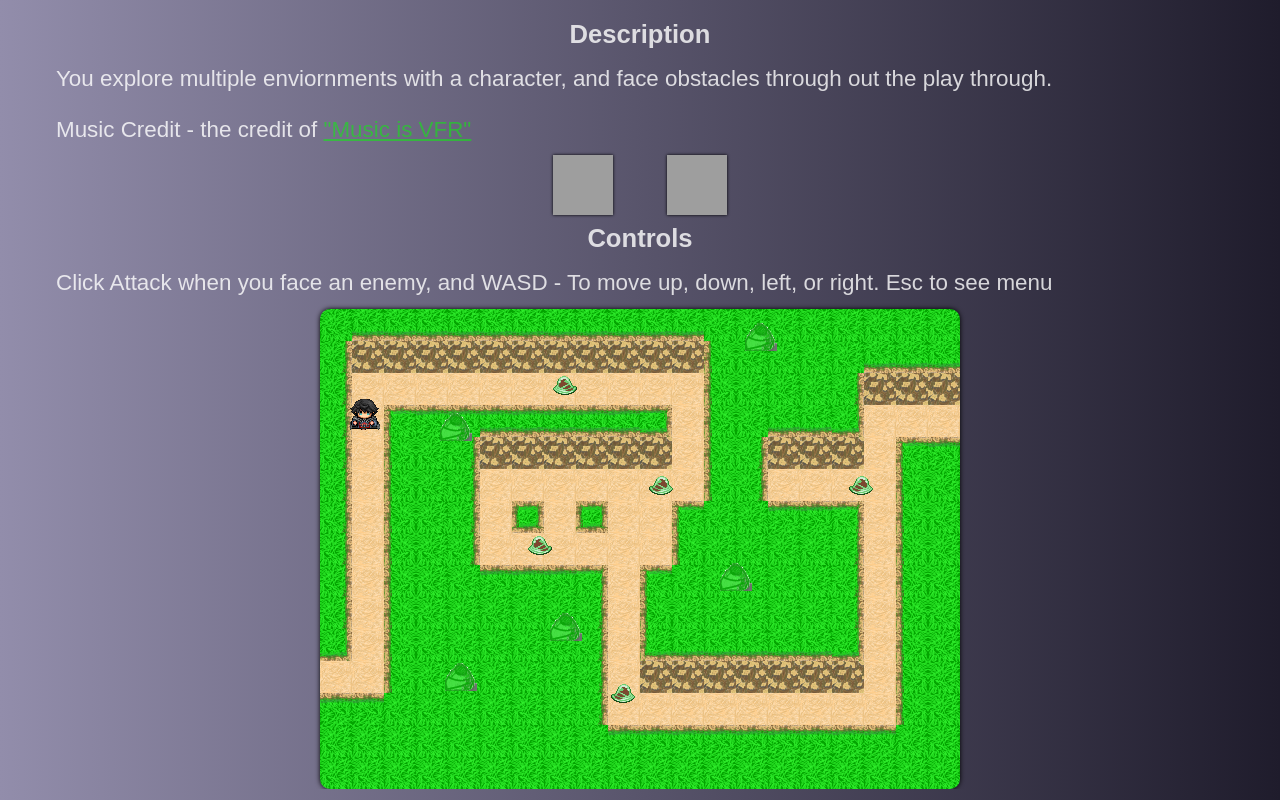
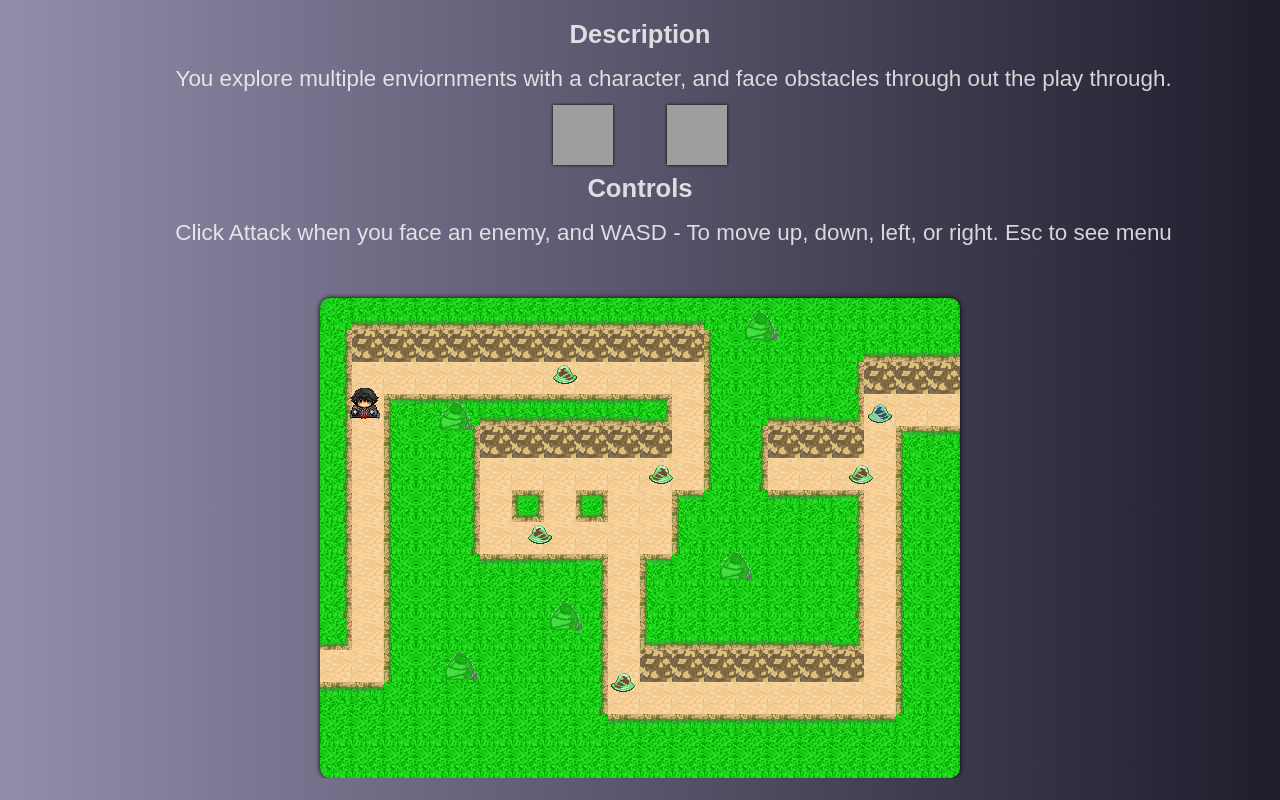
Before and after one commit to Mizuone/Reaver, a website built with webpack: page game/index.html in a window 1280 px wide. Built offline with nearby package versions, Linux system fonts and the light colour scheme; grey boxes are pictures that could not be loaded.

Commit message:
continued with update iteration

```diff
--- a/game/engine/character/player.ts
+++ b/game/engine/character/player.ts
@@ -1,11 +1,10 @@
-import Sprite from '../sprite';
+import Context from '../context/context';
 import Enemy from '../enemy/enemy';
-import playerEntities from '../../entity/character_entities/sprites';
 import Keyboard from '../keyboard';
 import { PlayerMenu } from '../../ui/playerMenu';
-import Context from '../context/context';
+import Sprite from '../sprite';
+import playerEntities from '../../entity/character_entities/sprites';
 import { playerLevelArray } from './playerlevelarray';
-
 
 export default class Player {
   playerSprite: Sprite;
@@ -28,15 +27,12 @@ export default class Player {
   playerMoving: boolean;
   gold: number;
   experience: number;
-  // Player Battle Screen Properties
   fighting: boolean;
   disableAttack: boolean;
   battleTurn: boolean;
   battleMoveForward: boolean;
   battleMoveBackward: boolean;
   victory: boolean;
-
-  // Player Keyboard Properties
   keyboard: Keyboard;
 
   constructor(playerSpriteImage: string) {
@@ -50,24 +46,20 @@ export default class Player {
     this.maxHealth = 100;
     this.defense = 0;
     this.level = 1;
-    this.hitchance = 76;
     this.critchance = 5.0;
     this.direction = [0,0,0];
-    this.playerhit = Math.floor(Math.random() * Math.floor(100)) <= this.hitchance ? true : false;
     this.xCoordinates = 30;
     this.yCoordinates = 90;
     this.damage = this.strength * 4;
     this.playerMoving = false;
     this.gold = 0;
     this.experience = 0;
-    // Player Battle Screen Properties
     this.fighting = false;
     this.battleTurn = false;
     this.battleMoveForward = false;
     this.battleMoveBackward = false;
     this.disableAttack = false;
     this.victory = false;
-    // Player Keyboard Properties
     this.keyboard = new Keyboard(this);
   }
   playerVictoryRewardSequence(enemyObject: Enemy) {
@@ -97,7 +89,7 @@ export default class Player {
     this.health = this.maxHealth;
   }
   levelUpPlayerStats() {
-    this.maxHealth += 50 + Math.ceil(this.stamina * 0.3);
+    this.maxHealth += 25 + Math.ceil(this.stamina * 0.3);
     this.strength += Math.ceil(Math.random() * (4 * 1));
     this.stamina += Math.ceil(Math.random() * (4 * 1));
     this.agility += Math.ceil(Math.random() * (4 * 1));
@@ -122,8 +114,6 @@ export default class Player {
 
   basicAttackSequence(player: Player, enemy: Enemy) {
     if (player.battleTurn) {
-      // Move Player forward on x axis
-      // Once Player reaches certain point do damage to enemy
       if (!player.battleMoveBackward &&
         player.battleMoveForward &&
         player.xCoordinates >= 280) {
@@ -152,8 +142,6 @@ export default class Player {
         }
       }
 
-      // Move Player backward on x axis
-      // Once Player reaches original point, give turn to enemy
       if (!player.battleMoveForward &&
         player.battleMoveBackward &&
         player.xCoordinates <= 348) {
@@ -173,30 +161,11 @@ export default class Player {
   resetPlayerBattleStatusToDefault(enemyObject: Enemy) {
     this.victory = false;
     this.disableAttack = false;
-    this.xCoordinates = enemyObject.startX;
-    this.yCoordinates = enemyObject.startY;
+    this.xCoordinates = enemyObject.aggroX;
+    this.yCoordinates = enemyObject.aggroY;
     this.fighting = false;
     this.direction = [0, 0, 0];
     this.battleMoveBackward = false;
   }
 
 }
-
-/*Reaver.Player = function() {
-
-
-//Player x_y coordinates for positioning
-this.player_startX = null;
-this.player_startY = null;
-this.playerAttack_x = null;
-this.playerAttack_y = null;
-
-//Player Boolean Values for movement checks, and if player is in combat
-this.is_playermove = false;
-this.playerHit = false;
-this.player_moveRight = false;
-this.player_moveLeft = false;
-this.attackShow = true;
-
-
-};*/
--- a/game/engine/character/playerlevelarray.ts
+++ b/game/engine/character/playerlevelarray.ts
@@ -1,2 +1 @@
-// results were from Math.ceil(amounter +=  Math.random() * (100 * 10))
-export const playerLevelArray = [50, 545, 810, 943, 1031, 1713, 2711, 3662, 4561, 5533, 5747, 6080, 6483, 6977, 7345, 7378, 7888, 8068, 8590, 8657, 9068, 9767, 10558, 10857, 11448, 11915, 12681, 13183, 13476, 14356, 15242, 15498, 15694, 16452, 16513, 16836, 17149, 17902, 18065, 18633, 18808, 19165, 19624, 20568, 20964, 21950, 21968, 22239, 23100, 23186, 24083, 25030, 25442, 25697, 26431, 26720, 27215, 27368, 28355, 28662, 29615, 29808, 30080, 31003, 31586, 32484, 33371, 34228, 35144, 35749, 36200, 36288, 37254, 37305, 38227, 38826, 39079, 39284, 39574, 40250, 40626, 40914, 41339, 41623, 42168, 43034, 43928, 44659, 45430, 46291, 46471, 46875, 47780, 48559, 49314, 50017, 50198, 50542, 50935, 50944]
+export const playerLevelArray = [ 125, 350, 810, 943, 1031 ]
--- a/game/engine/enemy/enemy.ts
+++ b/game/engine/enemy/enemy.ts
@@ -24,6 +24,8 @@ export default class Enemy implements NPCComposition {
   direction: number[];
   startX: number;
   startY: number;
+  aggroX: number;
+  aggroY: number;
   patrolled: boolean;
   xCoordinates: number;
   yCoordinates: number;
@@ -48,7 +50,7 @@ export default class Enemy implements NPCComposition {
     this.damage = obj.damage;
     this.goldReward = obj.goldReward;
     this.experienceReward = obj.experienceReward
-    this.direction = [0,0,0];
+    this.direction = [1, 1, 2];
     this.startX = x;
     this.startY = y;
     this.patrolled = false;
@@ -61,13 +63,14 @@ export default class Enemy implements NPCComposition {
     this.dead = false;
   }
 
-  process(influenceObject: Player, composition: CompositionParameters) {
+  process(influenceObject: Player, scene: any, composition?: CompositionParameters) {
     if (this.health <= 0) return;
 
     this.render();
+
     if (this.patrol) this.patrol(composition.patrol.patToX, composition.patrol.patToY);
 
-    this.fightPlayer(influenceObject, this);
+    this.fightPlayer(influenceObject, scene);
   }
 
   render() {
@@ -87,6 +90,8 @@ export default class Enemy implements NPCComposition {
       playerObject.xCoordinates = 350;
       playerObject.yCoordinates = 225;
 
+      this.aggroX = this.xCoordinates;
+      this.aggroY = this.yCoordinates;
       this.xCoordinates = 250;
       this.yCoordinates = 225;
       this.direction = [6,7,8];
--- a/game/engine/enemyentities/shadekeeper.ts
+++ b/game/engine/enemyentities/shadekeeper.ts
@@ -3,9 +3,9 @@ import enemysprites from '../../entity/enemy_entities/sprites';
 export default {
     sprite: enemysprites.shadekeeper,
     name: 'Shade Keeper',
-    health: 100,
+    health: 125,
     defense: 0,
     damage: 7,
     goldReward: 50,
-    experienceReward: 100,
+    experienceReward: 300,
 }
--- a/game/engine/enemyentities/slime.ts
+++ b/game/engine/enemyentities/slime.ts
@@ -3,9 +3,9 @@ import enemysprites from '../../entity/enemy_entities/sprites';
 export default {
     sprite: enemysprites.slimesprite,
     name: 'Green Slime',
-    health: 25,
+    health: 35,
     defense: 0,
-    damage: 2,
-    goldReward: 10,
+    damage: 3,
+    goldReward: 5,
     experienceReward: 25,
 }
--- a/game/engine/enemyentities/slimesuper.ts
+++ b/game/engine/enemyentities/slimesuper.ts
@@ -3,9 +3,9 @@ import enemysprites from '../../entity/enemy_entities/sprites';
 export default {
     sprite: enemysprites.slimesuper,
     name: 'Slime Super',
-    health: 75,
+    health: 80,
     defense: 0,
     damage: 7,
-    goldReward: 30,
-    experienceReward: 75,
+    goldReward: 15,
+    experienceReward: 85,
 }
--- a/game/index.html
+++ b/game/index.html
@@ -18,7 +18,6 @@
                                 <p>You explore multiple enviornments with a character, and face obstacles
                                     through out the play through.
                                 </p>
-                                <p> Music Credit - the credit of <a href="http://musicisvfr.com/free/index.html">"Music is VFR"</a></p>
                             </div>
                             <div class="col-lg-4 col-sm-4 col-xs-4">
                             <ul class="logosection">
@@ -37,7 +36,6 @@
                             <div class="col-xs-12">
                                     <h2>Controls (Rotate to Hide)</h2>
                                     <p><span>Tap</span> the words, to attack and navigate menus, <span>Pan</span> - To move up, down, left, or right. <span>Double Tap</span> to see menu.</p>
-                                    <p> Music Credit - the credit of <a href="http://musicisvfr.com/free/index.html">"Music is VFR"</a></p>
                                 </div>
 
                         </div>
--- a/game/scenes/battlescreen.ts
+++ b/game/scenes/battlescreen.ts
@@ -56,7 +56,7 @@ export default class BattleScreen {
             removeCursorEventListener(playerObject, enemyObject);
             cancelAnimationFrame(animationID.animationid.id);
             runGame({ playerObject: playerObject, locationClass: battleEventOrigin });
-          }, 2500);
+          }, 2300);
         }
       }
 
--- a/game/scenes/ridgearea.ts
+++ b/game/scenes/ridgearea.ts
@@ -35,7 +35,7 @@ Object.assign(slimeRight, canPatrol(slimeRight));
 let slimeLeft = new Enemy(slimeDetails, 75, 55);
 Object.assign(slimeLeft, canPatrol(slimeLeft));
 
-let slimeSuper = new Enemy(slimeSuperDetails, 429, 315);
+let slimeSuper = new Enemy(slimeSuperDetails, 542, 93);
 
 export default class RidgeArea implements Location {
 
@@ -54,35 +54,12 @@ export default class RidgeArea implements Location {
         ]);
       }
 
-      slimeMidBottom.process
-
-      if (slimeMidBottom.health > 0) {
-        slimeMidBottom.render();
-        slimeMidBottom.patrol(200)
-        slimeMidBottom.fightPlayer(influenceObject, this);
-      }
-      if (slimeMidTop.health > 0) {
-        slimeMidTop.render();
-        slimeMidTop.patrol(250);
-        slimeMidTop.fightPlayer(influenceObject, this);
-      }
-      if (slimeBottom.health > 0) {
-        slimeBottom.render();
-        slimeBottom.patrol(false, 380)
-        slimeBottom.fightPlayer(influenceObject, this);
-      }
-
-      if (slimeRight.health > 0) {
-        slimeRight.render();
-        slimeRight.patrol(450);
-        slimeRight.fightPlayer(influenceObject, this);
-      }
-
-      if (slimeLeft.health > 0) {
-        slimeLeft.render();
-        slimeLeft.patrol(300);
-        slimeLeft.fightPlayer(influenceObject, this);
-      }
+      slimeMidBottom.process(influenceObject, this, { patrol: { patToX: 200, patToY: undefined } });
+      slimeMidTop.process(influenceObject, this, { patrol: { patToX: 250, patToY: undefined } });
+      slimeBottom.process(influenceObject, this, { patrol: { patToX: undefined, patToY: 380 } });
+      slimeRight.process(influenceObject, this, { patrol: { patToX: 450, patToY: undefined } });
+      slimeLeft.process(influenceObject, this, { patrol: { patToX: 300, patToY: undefined } });
+      slimeSuper.process(influenceObject, this);
 
       for (let i = 0; i < sceneDictionary.ridgeArea.transitionLocations.length; i++) {
         const transfer = sceneDictionary.ridgeArea.transitionLocations[i];
--- a/game/scenes/ridgeareacave.ts
+++ b/game/scenes/ridgeareacave.ts
@@ -30,8 +30,8 @@ const spriteObj = {
     cliffgrass_bottomleft: cliffgrass_bottomleft,
     cliff_front: cliff_front
 };
+
 let slimeSuper = new Enemy(slimeSuperDetails, 429, 315);
-Object.assign(slimeSuper, canPatrol(slimeSuper));
 
 let slimeTop = new Enemy(slimeDetails, 175, 115);
 Object.assign(slimeTop, canPatrol(slimeTop));
@@ -39,12 +39,8 @@ Object.assign(slimeTop, canPatrol(slimeTop));
 let slimeMiddle = new Enemy(slimeDetails, 255, 270);
 Object.assign(slimeMiddle, canPatrol(slimeMiddle));
 
+export default class RidgeAreaCave implements Location {
 
-/** Class representing a ridge area that will be drawn on the canvas */
-export default class RidgeAreaCave implements Location {
-    /**
-      * Draws the ridge area to the canvas
-    */
     draw(influenceObject: Player) {
 
         let tileCollisionMin = 3;
@@ -61,21 +57,10 @@ export default class RidgeAreaCave implements Location {
             ]);
         }
 
-        if (slimeSuper.health > 0) {
-            slimeSuper.render();
-            slimeSuper.direction = [1,1,2];
-            slimeSuper.fightPlayer(influenceObject, this);
-        }
-        if (slimeTop.health > 0) {
-            slimeTop.render();
-            slimeTop.patrol(350);
-            slimeTop.fightPlayer(influenceObject, this);
-        }
-        if (slimeMiddle.health > 0) {
-            slimeMiddle.render();
-            slimeMiddle.patrol(350)
-            slimeMiddle.fightPlayer(influenceObject, this);
-        }
+        slimeSuper.process(influenceObject, this);
+        slimeTop.process(influenceObject, this, { patrol: { patToX: 350, patToY: undefined} });
+        slimeMiddle.process(influenceObject, this, { patrol: { patToX: 350, patToY: undefined } });
+
         for (let i = 0; i < sceneDictionary.ridgeAreaCave.transitionLocations.length; i++) {
             const transfer = sceneDictionary.ridgeAreaCave.transitionLocations[i];
 
--- a/game/scenes/ridgeareacave_level1.ts
+++ b/game/scenes/ridgeareacave_level1.ts
@@ -26,44 +26,19 @@ let shadeWalkerLeft = new Enemy(shadeWalkerDetails, 100, 150);
 Object.assign(shadeWalkerLeft, canPatrol(shadeWalkerLeft));
 
 let shadeWalkerRight = new Enemy(shadeWalkerDetails, 480, 65);
-Object.assign(shadeWalkerRight, canPatrol(shadeWalkerRight));
 
-
-
-/** Class representing a ridge area that will be drawn on the canvas */
 export default class RidgeAreaCaveLevelOne implements Location {
-    /**
-      * Draws the ridge area to the canvas
-    */
     draw(influenceObject: Player) {
 
         let tileCollisionMin = 2;
         let ridgeScene = new Scene(ridgeAreaMap.mapridgeareacavelevelone, spriteObj, influenceObject);
         ridgeScene.renderMap(tileCollisionMin);
 
-        /*for (let i = 0; i < 6; i++) {
-            ridgeScene.renderMiscellaneousSprites(miscellaneousEntities.bush, [
-                { x: 230, y: 300 },
-                { x: 400, y: 250 },
-                { x: 425, y: 10 },
-                { x: 120, y: 100 },
-                { x: 125, y: 350 }
-            ]);
-        }*/
+        shadeWalkerLeft.process(influenceObject, this, { patrol: { patToX: 200, patToY: undefined } });
+        shadeWalkerRight.process(influenceObject, this);
 
-        if (shadeWalkerLeft.health > 0) {
-            shadeWalkerLeft.render();
-            shadeWalkerLeft.patrol(200);
-            shadeWalkerLeft.fightPlayer(influenceObject, this);
-        }
-        if (shadeWalkerRight.health > 0) {
-            shadeWalkerRight.render();
-            shadeWalkerRight.direction = [1,1,2];
-            shadeWalkerRight.fightPlayer(influenceObject, this);
-        }
         for (let i = 0; i < sceneDictionary.ridgeAreaCaveLevelOne.transitionLocations.length; i++) {
             const transfer = sceneDictionary.ridgeAreaCaveLevelOne.transitionLocations[i];
-
 
             this.transferNewLocation(transfer.location,
                 {
--- a/game/scenes/ridgeareacave_level2.ts
+++ b/game/scenes/ridgeareacave_level2.ts
@@ -8,7 +8,6 @@ import { TransferOptions } from '../engine/dtos/transfer-options';
 import animation from '../engine/animation/animationcounter';
 import animationID from '../engine/animation/animationframeid/animationid';
 import { blackblock } from '../entity/miscellaneous_entities/sprites';
-import canPatrol from '../engine/composition/entitypatrol';
 import ridgeAreaMap from './maps/maps';
 import { runGame } from '../rungame';
 import { sceneDictionary } from './scenedictionary';
@@ -22,25 +21,17 @@ const spriteObj = {
     blackblock: blackblock,
 };
 let shadeKeeper = new Enemy(shadeKeeperDetails, 275, 200);
-Object.assign(shadeKeeper, canPatrol(shadeKeeper));
+shadeKeeper.direction = [6, 6, 7];
 
-
-/** Class representing a ridge area that will be drawn on the canvas */
 export default class RidgeAreaCaveLevelTwo implements Location {
-    /**
-      * Draws the ridge area to the canvas
-    */
     draw(influenceObject: Player) {
 
         let tileCollisionMin = 1;
         let ridgeScene = new Scene(ridgeAreaMap.mapridgeareacaveleveltwo, spriteObj, influenceObject);
         ridgeScene.renderMap(tileCollisionMin);
 
-        if (shadeKeeper.health > 0) {
-            shadeKeeper.render();
-            shadeKeeper.direction = [6, 6, 7];
-            shadeKeeper.fightPlayer(influenceObject, this);
-        }
+        shadeKeeper.process(influenceObject, this);
+
         for (let i = 0; i < sceneDictionary.ridgeAreaCaveLevelTwo.transitionLocations.length; i++) {
             const transfer = sceneDictionary.ridgeAreaCaveLevelTwo.transitionLocations[i];
 
--- a/game/sitesheet.css
+++ b/game/sitesheet.css
@@ -45,6 +45,7 @@ h2 {
     float: left;
     margin: 0 auto;
     width: 100%;
+    margin-bottom: 2.5rem;
 }
 .MoveFormat .row {
     margin-top: 15px;
@@ -60,7 +61,7 @@ button {
     display: none;
 }
 .MoveFormat p {
-    text-align: left;
+    text-align: center;
     margin: 0 auto;
     width:100%;
     font-weight: 500;
```
